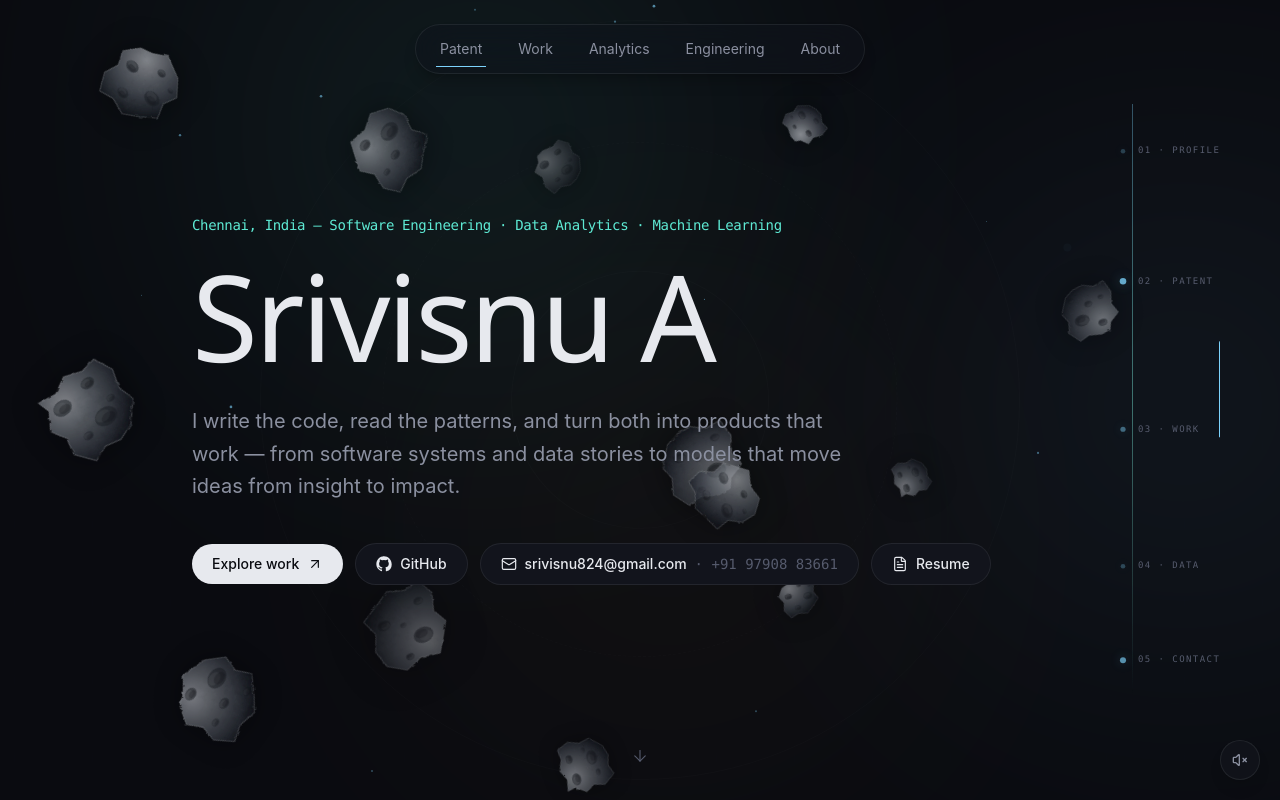
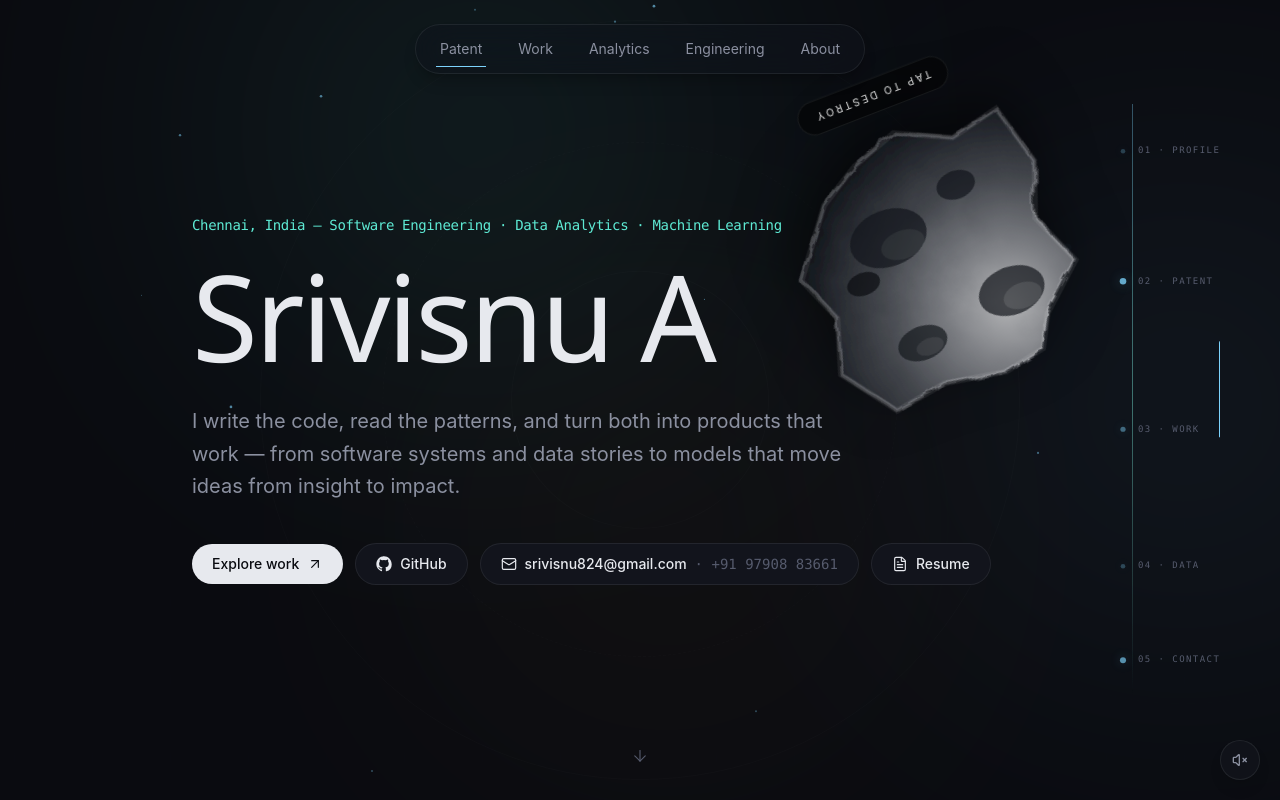
Before and after one commit to srivisnuA/portfolio, a Next.js app: page / in a window 1280 px wide. Shown: the top 800 px of the page. Built offline with nearby package versions, Linux system fonts and the light colour scheme.

Commit message:
Replace asteroid swarm with single scroll-spawn asteroid interaction

```diff
--- a/components/AsteroidGame.tsx
+++ b/components/AsteroidGame.tsx
@@ -8,58 +8,53 @@ type Asteroid = {
   left: number;
   top: number;
   size: number;
-  duration: number;
-  delay: number;
+  rotate: number;
   driftX: number;
   driftY: number;
-  spin: number;
-  shape: number;
-  tone: number;
+  shape: string;
 };
 
-const asteroidShapes = [
-  "M50 3 L70 10 L88 7 L98 28 L92 48 L97 67 L79 88 L60 95 L42 91 L25 98 L9 78 L13 59 L3 43 L15 24 L11 10 L32 13 Z",
-  "M43 4 L65 9 L82 4 L96 22 L91 42 L98 58 L83 83 L67 92 L49 95 L31 87 L12 91 L5 69 L11 49 L4 31 L22 19 L27 7 Z",
-  "M27 6 L50 11 L71 4 L91 18 L96 39 L87 58 L94 77 L69 90 L55 98 L34 91 L15 95 L6 75 L13 55 L5 38 L17 20 Z",
-  "M48 3 L77 13 L94 31 L88 49 L96 67 L77 84 L61 96 L39 91 L20 97 L7 76 L12 57 L3 40 L16 21 L31 15 Z",
-];
+type Burst = { id: number; x: number; y: number };
 
-const craterSets = [
-  [[29, 30, 11], [67, 24, 8], [62, 65, 13], [34, 71, 6], [78, 52, 5]],
-  [[35, 23, 8], [68, 37, 13], [49, 61, 7], [25, 66, 5], [76, 75, 6]],
-  [[26, 45, 9], [58, 24, 6], [73, 55, 11], [42, 77, 8], [82, 31, 4]],
-  [[36, 34, 12], [61, 17, 5], [74, 63, 8], [25, 73, 6], [53, 54, 4]],
+const shapes = [
+  "M49 3 L67 9 L84 6 L96 23 L91 41 L98 58 L86 77 L68 88 L53 98 L35 91 L17 96 L7 78 L12 59 L3 43 L14 25 L10 11 L31 14 Z",
+  "M41 4 L63 8 L82 5 L96 24 L90 43 L97 60 L80 82 L65 91 L48 97 L29 88 L11 92 L5 70 L12 51 L4 32 L20 18 L26 7 Z",
+  "M28 6 L50 12 L71 4 L91 18 L96 37 L87 57 L94 76 L72 90 L55 98 L34 91 L15 95 L6 75 L13 55 L5 38 L18 20 Z",
 ];
 
 function createAsteroid(id: number): Asteroid {
-  const direction = Math.random() > 0.5 ? 1 : -1;
+  const angle = Math.random() * Math.PI * 2;
+  const edge = Math.random() > 0.5;
   return {
     id,
-    left: 4 + Math.random() * 92,
-    top: 7 + Math.random() * 86,
-    size: 30 + Math.random() * 58,
-    duration: 5 + Math.random() * 8,
-    delay: Math.random() * 5,
-    driftX: direction * (80 + Math.random() * 220),
-    driftY: -120 + Math.random() * 240,
-    spin: direction * (180 + Math.random() * 420),
-    shape: Math.floor(Math.random() * asteroidShapes.length),
-    tone: Math.floor(Math.random() * craterSets.length),
+    left: edge ? (Math.random() > 0.5 ? -8 : 108) : 12 + Math.random() * 76,
+    top: 14 + Math.random() * 72,
+    size: 170 + Math.random() * 120,
+    rotate: Math.random() * 360,
+    driftX: Math.cos(angle) * (70 + Math.random() * 120),
+    driftY: Math.sin(angle) * (50 + Math.random() * 100),
+    shape: shapes[Math.floor(Math.random() * shapes.length)],
   };
 }
 
-function makeAsteroids() {
-  return Array.from({ length: 13 }, (_, index) => createAsteroid(index));
-}
-
 export default function AsteroidGame() {
-  const [asteroids, setAsteroids] = useState<Asteroid[]>(makeAsteroids);
-  const [bursts, setBursts] = useState<Array<{ id: number; x: number; y: number }>>([]);
+  const [asteroid, setAsteroid] = useState<Asteroid | null>(null);
+  const [burst, setBurst] = useState<Burst | null>(null);
+  const [isVisible, setIsVisible] = useState(false);
 
   useEffect(() => {
-    const onResize = () => setAsteroids((current) => current.map((asteroid) => ({ ...asteroid })));
-    window.addEventListener("resize", onResize);
-    return () => window.removeEventListener("resize", onResize);
+    let lastTrigger = 0;
+    const spawn = () => {
+      const now = performance.now();
+      if (now - lastTrigger < 500) return;
+      lastTrigger = now;
+      setAsteroid(createAsteroid(now));
+      setIsVisible(true);
+    };
+
+    const onScroll = () => spawn();
+    window.addEventListener("scroll", onScroll, { passive: true });
+    return () => window.removeEventListener("scroll", onScroll);
   }, []);
 
   const playExplosion = useCallback(() => {
@@ -67,148 +62,122 @@ export default function AsteroidGame() {
       const AudioContextCtor = window.AudioContext || (window as typeof window & { webkitAudioContext?: typeof AudioContext }).webkitAudioContext;
       if (!AudioContextCtor) return;
       const ctx = new AudioContextCtor();
+      if (ctx.state === "suspended") void ctx.resume();
       const now = ctx.currentTime;
 
       const master = ctx.createGain();
       master.gain.setValueAtTime(0.0001, now);
-      master.gain.exponentialRampToValueAtTime(0.08, now + 0.012);
-      master.gain.exponentialRampToValueAtTime(0.0001, now + 0.34);
+      master.gain.exponentialRampToValueAtTime(0.11, now + 0.01);
+      master.gain.exponentialRampToValueAtTime(0.0001, now + 0.5);
       master.connect(ctx.destination);
 
-      const crack = ctx.createBufferSource();
-      const buffer = ctx.createBuffer(1, ctx.sampleRate * 0.28, ctx.sampleRate);
+      const noise = ctx.createBufferSource();
+      const buffer = ctx.createBuffer(1, Math.floor(ctx.sampleRate * 0.45), ctx.sampleRate);
       const data = buffer.getChannelData(0);
       for (let i = 0; i < data.length; i += 1) data[i] = Math.random() * 2 - 1;
-      crack.buffer = buffer;
+      noise.buffer = buffer;
+
       const filter = ctx.createBiquadFilter();
       filter.type = "lowpass";
-      filter.frequency.setValueAtTime(2100, now);
-      filter.frequency.exponentialRampToValueAtTime(280, now + 0.28);
-      crack.connect(filter).connect(master);
+      filter.frequency.setValueAtTime(2600, now);
+      filter.frequency.exponentialRampToValueAtTime(220, now + 0.45);
 
       const boom = ctx.createOscillator();
       boom.type = "sine";
-      boom.frequency.setValueAtTime(125, now);
-      boom.frequency.exponentialRampToValueAtTime(38, now + 0.32);
+      boom.frequency.setValueAtTime(95, now);
+      boom.frequency.exponentialRampToValueAtTime(28, now + 0.45);
+
+      noise.connect(filter).connect(master);
       boom.connect(master);
-
-      crack.start(now);
+      noise.start(now);
       boom.start(now);
-      crack.stop(now + 0.3);
-      boom.stop(now + 0.3);
-      window.setTimeout(() => void ctx.close(), 500);
+      noise.stop(now + 0.46);
+      boom.stop(now + 0.46);
+      window.setTimeout(() => void ctx.close(), 700);
     } catch {
-      // Audio remains optional until the browser permits audio from a gesture.
+      // Browsers may block audio until a user gesture; the visual blast still plays.
     }
   }, []);
 
-  const explode = (asteroid: Asteroid, event: React.MouseEvent<HTMLButtonElement>) => {
+  const destroyAsteroid = (event: React.MouseEvent<HTMLButtonElement>) => {
     event.stopPropagation();
+    if (!asteroid) return;
     const rect = event.currentTarget.getBoundingClientRect();
-    const burstId = Date.now() + asteroid.id;
-    setBursts((current) => [...current, { id: burstId, x: rect.left + rect.width / 2, y: rect.top + rect.height / 2 }]);
+    setIsVisible(false);
+    setBurst({ id: Date.now(), x: rect.left + rect.width / 2, y: rect.top + rect.height / 2 });
     playExplosion();
-    setAsteroids((current) => current.filter((item) => item.id !== asteroid.id));
     window.setTimeout(() => {
-      setAsteroids((current) => [...current, createAsteroid(asteroid.id)]);
-      setBursts((current) => current.filter((burst) => burst.id !== burstId));
-    }, 900);
+      setAsteroid(null);
+      setBurst(null);
+    }, 700);
   };
 
   return (
-    <div aria-hidden="true" className="pointer-events-none fixed inset-0 z-[2] overflow-hidden">
-      {asteroids.map((asteroid) => {
-        const craters = craterSets[asteroid.tone];
-        return (
+    <div aria-hidden="true" className="pointer-events-none fixed inset-0 z-[3] overflow-hidden">
+      <AnimatePresence mode="wait">
+        {asteroid && isVisible && (
           <motion.button
             key={asteroid.id}
             type="button"
-            aria-label="Destroy asteroid"
+            aria-label="Tap to destroy asteroid"
+            onClick={destroyAsteroid}
             className="pointer-events-auto absolute overflow-visible"
-            style={{
-              left: `${asteroid.left}%`,
-              top: `${asteroid.top}%`,
-              width: asteroid.size,
-              height: asteroid.size,
-              transform: "translate(-50%, -50%)",
-            }}
-            initial={{ opacity: 0, scale: 0.08 }}
-            animate={{
-              opacity: [0, 0.92, 0.7, 0.86, 0],
-              scale: [0.28, 1, 1.14, 1.34, 2.65],
-              x: [0, asteroid.driftX * 0.2, asteroid.driftX * 0.55, asteroid.driftX, asteroid.driftX * 1.18],
-              y: [0, asteroid.driftY * 0.15, asteroid.driftY * 0.45, asteroid.driftY, asteroid.driftY * 1.15],
-              rotate: [0, asteroid.spin * 0.3, asteroid.spin * 0.65, asteroid.spin, asteroid.spin * 1.15],
-            }}
-            transition={{ duration: asteroid.duration, delay: asteroid.delay, repeat: Infinity, ease: "linear" }}
-            whileHover={{ scale: 1.45, opacity: 1 }}
-            onClick={(event) => explode(asteroid, event)}
+            style={{ left: `${asteroid.left}%`, top: `${asteroid.top}%`, width: asteroid.size, height: asteroid.size }}
+            initial={{ opacity: 0, scale: 0.12, x: asteroid.driftX * -1, y: asteroid.driftY * -1, rotate: asteroid.rotate - 80 }}
+            animate={{ opacity: [0, 1, 1], scale: [0.12, 1, 1.04], x: [asteroid.driftX * -1, 0, asteroid.driftX * 0.18], y: [asteroid.driftY * -1, 0, asteroid.driftY * 0.12], rotate: [asteroid.rotate - 80, asteroid.rotate, asteroid.rotate + 18] }}
+            exit={{ opacity: 0, scale: 0.2, x: asteroid.driftX, y: asteroid.driftY }}
+            transition={{ duration: 1.25, ease: "easeOut" }}
+            whileHover={{ scale: 1.07 }}
+            whileTap={{ scale: 0.96 }}
           >
-            <svg viewBox="0 0 100 100" className="h-full w-full overflow-visible drop-shadow-[0_0_12px_rgba(0,0,0,0.5)]">
+            <svg viewBox="0 0 100 100" className="h-full w-full drop-shadow-[0_18px_28px_rgba(0,0,0,0.55)]">
               <defs>
-                <radialGradient id={`rock-${asteroid.id}`} cx="32%" cy="25%" r="80%">
-                  <stop offset="0%" stopColor="#a4a7ad" stopOpacity="0.9" />
-                  <stop offset="38%" stopColor="#62666d" stopOpacity="0.96" />
-                  <stop offset="72%" stopColor="#343840" stopOpacity="1" />
-                  <stop offset="100%" stopColor="#11141a" stopOpacity="1" />
+                <radialGradient id="asteroid-core" cx="30%" cy="24%" r="82%">
+                  <stop offset="0%" stopColor="#b4b5b7" />
+                  <stop offset="28%" stopColor="#7b7d82" />
+                  <stop offset="58%" stopColor="#44474d" />
+                  <stop offset="82%" stopColor="#24272d" />
+                  <stop offset="100%" stopColor="#0d1015" />
                 </radialGradient>
-                <filter id={`rockTexture-${asteroid.id}`} x="-20%" y="-20%" width="140%" height="140%">
-                  <feTurbulence type="fractalNoise" baseFrequency="0.14" numOctaves="3" seed={asteroid.id + 11} result="noise" />
-                  <feDisplacementMap in="SourceGraphic" in2="noise" scale="4" />
+                <filter id="asteroid-noise" x="-18%" y="-18%" width="136%" height="136%">
+                  <feTurbulence type="fractalNoise" baseFrequency="0.11" numOctaves="3" seed={asteroid.id % 100} />
+                  <feDisplacementMap in="SourceGraphic" scale="3.5" />
                 </filter>
               </defs>
 
-              <path
-                d={asteroidShapes[asteroid.shape]}
-                fill={`url(#rock-${asteroid.id})`}
-                stroke="#b7bac1"
-                strokeOpacity="0.28"
-                strokeWidth="1.1"
-                filter={`url(#rockTexture-${asteroid.id})`}
-              />
+              <path d={asteroid.shape} fill="url(#asteroid-core)" stroke="#d6d7da" strokeOpacity="0.2" strokeWidth="1.2" filter="url(#asteroid-noise)" />
 
-              {craters.map(([cx, cy, radius], index) => (
-                <g key={index} opacity={0.82 - index * 0.08}>
-                  <ellipse cx={cx} cy={cy} rx={radius} ry={radius * 0.76} fill="#11141a" opacity="0.58" />
-                  <ellipse cx={cx - radius * 0.2} cy={cy - radius * 0.16} rx={radius * 0.68} ry={radius * 0.46} fill="#a0a3aa" opacity="0.16" />
-                  <ellipse cx={cx + radius * 0.12} cy={cy + radius * 0.18} rx={radius * 0.64} ry={radius * 0.4} fill="#05070b" opacity="0.35" />
-                </g>
-              ))}
+              <g opacity="0.7">
+                <ellipse cx="29" cy="30" rx="12" ry="8.5" fill="#12151a" />
+                <ellipse cx="26" cy="27" rx="7" ry="4.5" fill="#a8aaad" opacity="0.18" />
+                <ellipse cx="65" cy="24" rx="9" ry="6" fill="#14171c" />
+                <ellipse cx="63" cy="22" rx="5" ry="3" fill="#b3b5b8" opacity="0.14" />
+                <ellipse cx="63" cy="63" rx="14" ry="10" fill="#11141a" />
+                <ellipse cx="59" cy="59" rx="8" ry="5" fill="#a6a8ac" opacity="0.12" />
+                <ellipse cx="34" cy="72" rx="7" ry="5" fill="#11141a" />
+                <ellipse cx="77" cy="51" rx="6" ry="4" fill="#090b0f" />
+              </g>
 
-              <path d={asteroidShapes[asteroid.shape]} fill="none" stroke="#f4f5f6" strokeOpacity="0.08" strokeWidth="1.5" />
+              <path d={asteroid.shape} fill="none" stroke="#ffffff" strokeOpacity="0.08" strokeWidth="2" />
             </svg>
+
+            <span className="pointer-events-none absolute left-1/2 top-full mt-4 -translate-x-1/2 whitespace-nowrap rounded-full border border-white/10 bg-black/55 px-4 py-2 text-[10px] font-medium uppercase tracking-[0.24em] text-white/75 backdrop-blur-md">
+              Tap to destroy
+            </span>
           </motion.button>
-        );
-      })}
+        )}
+      </AnimatePresence>
 
       <AnimatePresence>
-        {bursts.map((burst) => (
-          <motion.div
-            key={burst.id}
-            className="pointer-events-none fixed z-[4]"
-            style={{ left: burst.x, top: burst.y }}
-            initial={{ opacity: 1, scale: 0.15 }}
-            animate={{ opacity: 0, scale: 3.8 }}
-            exit={{ opacity: 0 }}
-            transition={{ duration: 0.72, ease: "easeOut" }}
-          >
-            <div className="h-3 w-3 -translate-x-1/2 -translate-y-1/2 rounded-full bg-[var(--accent-cyan)] shadow-[0_0_30px_12px_rgba(125,211,252,0.34)]" />
-            <motion.div
-              className="absolute left-1/2 top-1/2 h-10 w-10 -translate-x-1/2 -translate-y-1/2 rounded-full border border-[var(--accent-cyan)]/45"
-              animate={{ scale: [0.2, 4.5], opacity: [0.9, 0] }}
-              transition={{ duration: 0.65, ease: "easeOut" }}
-            />
-            {Array.from({ length: 8 }).map((_, index) => (
-              <motion.i
-                key={index}
-                className="absolute left-1/2 top-1/2 block h-px w-5 origin-left bg-[var(--accent-cyan)]/70"
-                style={{ rotate: index * 45 }}
-                animate={{ x: [0, 42 + index * 4], opacity: [0.9, 0], scaleX: [0.5, 1] }}
-                transition={{ duration: 0.48 + index * 0.015, ease: "easeOut" }}
-              />
+        {burst && (
+          <motion.div key={burst.id} className="pointer-events-none fixed z-[10]" style={{ left: burst.x, top: burst.y }} initial={{ opacity: 1, scale: 0.15 }} animate={{ opacity: 0, scale: 2.9 }} transition={{ duration: 0.68, ease: "easeOut" }}>
+            <div className="absolute left-1/2 top-1/2 h-14 w-14 -translate-x-1/2 -translate-y-1/2 rounded-full bg-white/80 shadow-[0_0_70px_28px_rgba(255,255,255,0.42)]" />
+            <motion.div className="absolute left-1/2 top-1/2 h-12 w-12 -translate-x-1/2 -translate-y-1/2 rounded-full border-2 border-[var(--accent-cyan)]" animate={{ scale: [0.4, 5.5], opacity: [1, 0] }} transition={{ duration: 0.6 }} />
+            {Array.from({ length: 14 }).map((_, index) => (
+              <motion.span key={index} className="absolute left-1/2 top-1/2 h-1 w-8 origin-left rounded-full bg-[var(--accent-cyan)] shadow-[0_0_12px_rgba(125,211,252,0.7)]" style={{ rotate: `${index * (360 / 14)}deg` }} animate={{ x: [0, 80 + index * 2], opacity: [1, 0], scaleX: [0.7, 1.3] }} transition={{ duration: 0.5 + index * 0.01, ease: "easeOut" }} />
             ))}
           </motion.div>
-        ))}
+        )}
       </AnimatePresence>
     </div>
   );
```
